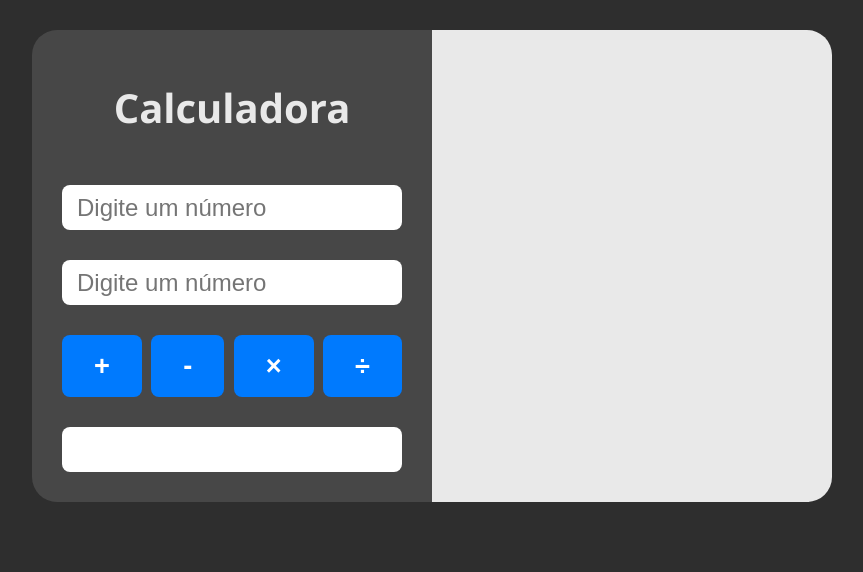
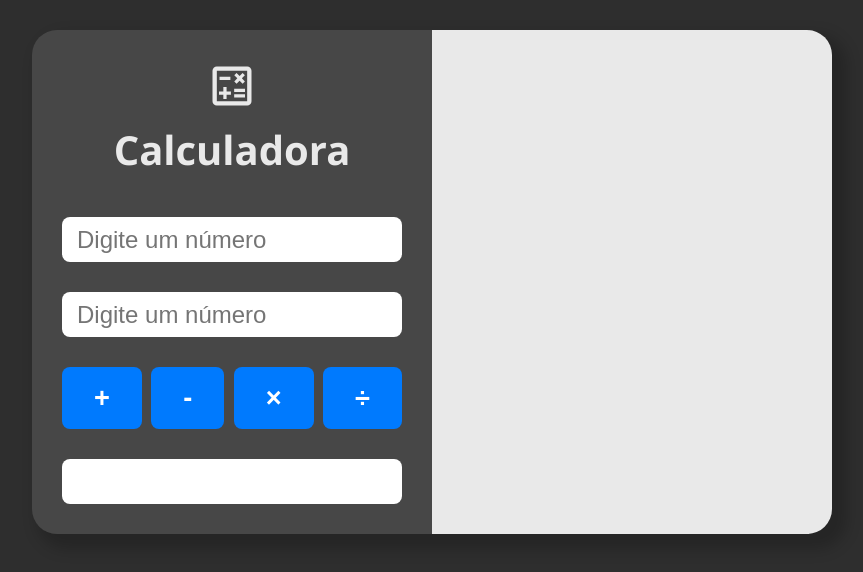
Before and after one commit to peduu87/BootCamp-Dev-Jr-Mod2-Cap1-P2, a plain HTML site: page index.html in a window 1280 px wide. Shown: the whole page, without its empty margins (208-1071 px from the left). Drawn offline with Linux system fonts and the light colour scheme.

Commit message:
closes #5 = history early logic

```diff
--- a/index.html
+++ b/index.html
@@ -1,5 +1,5 @@
 <!DOCTYPE html>
-<html lang="en">
+<html lang="pt-br">
 <head>
     <meta charset="UTF-8">
     <meta name="viewport" content="width=device-width, initial-scale=1.0">
@@ -12,7 +12,13 @@
 
         <div class="calc">
 
-            <h1>Calculadora</h1>
+            <div class="title">
+
+                <object data="assets\calculate.svg" type="image/svg+xml"></object>
+
+                <h1>Calculadora</h1>
+
+            </div>
 
 
 
@@ -49,7 +55,7 @@
 
 
 
-        <div class="history">
+        <div class="history" id="history">
 
         </div>
 
--- a/javascript.js
+++ b/javascript.js
@@ -9,9 +9,13 @@ function calc(op)
     {
         case '+' : result = num1 + num2; break;
         case '-' : result = num1 - num2; break;
-        case '*' : result = num1 * num2; break;
-        case '/' : result = num1 / num2; break;
+        case '*' : result = num1 * num2; op = "×"; break;
+        case '/' : result = num1 / num2; op = "÷"; break;
     }
 
     document.getElementById("output").value = result;
+
+    var newHistory = "<div>" + num1 + " " + op + " " + num2 + " = " + result + "</div>";
+
+    document.getElementById("history").innerHTML = newHistory + document.getElementById("history").innerHTML;
 }
--- a/style.css
+++ b/style.css
@@ -12,6 +12,7 @@ body {
     flex-direction: row;
     margin: auto;
     margin-top: 30px;
+    box-shadow: 10px 10px 15px 5px rgba(0, 0, 0, 0.2);
 }
 
 .calc {
@@ -27,7 +28,7 @@ body {
     align-items: center;
     h1{
         font-size: 2.5rem;
-        margin: 20px;
+        margin: 10px;
     }
 }
 
@@ -35,8 +36,17 @@ body {
     background-color: #e9e9e9;
     width: 50%;
     margin: 0%;
-    padding: 30px;
+    padding: 30px 50px;
     box-sizing: border-box;
+    font-size: 1.5rem;
+    text-align: right;
+}
+
+.title {
+    display: flex;
+    flex-direction: column;
+    align-items: center;
+    justify-content: center;
 }
 
 input {
```
Also changed, not shown: assets/calculate.svg (added).
